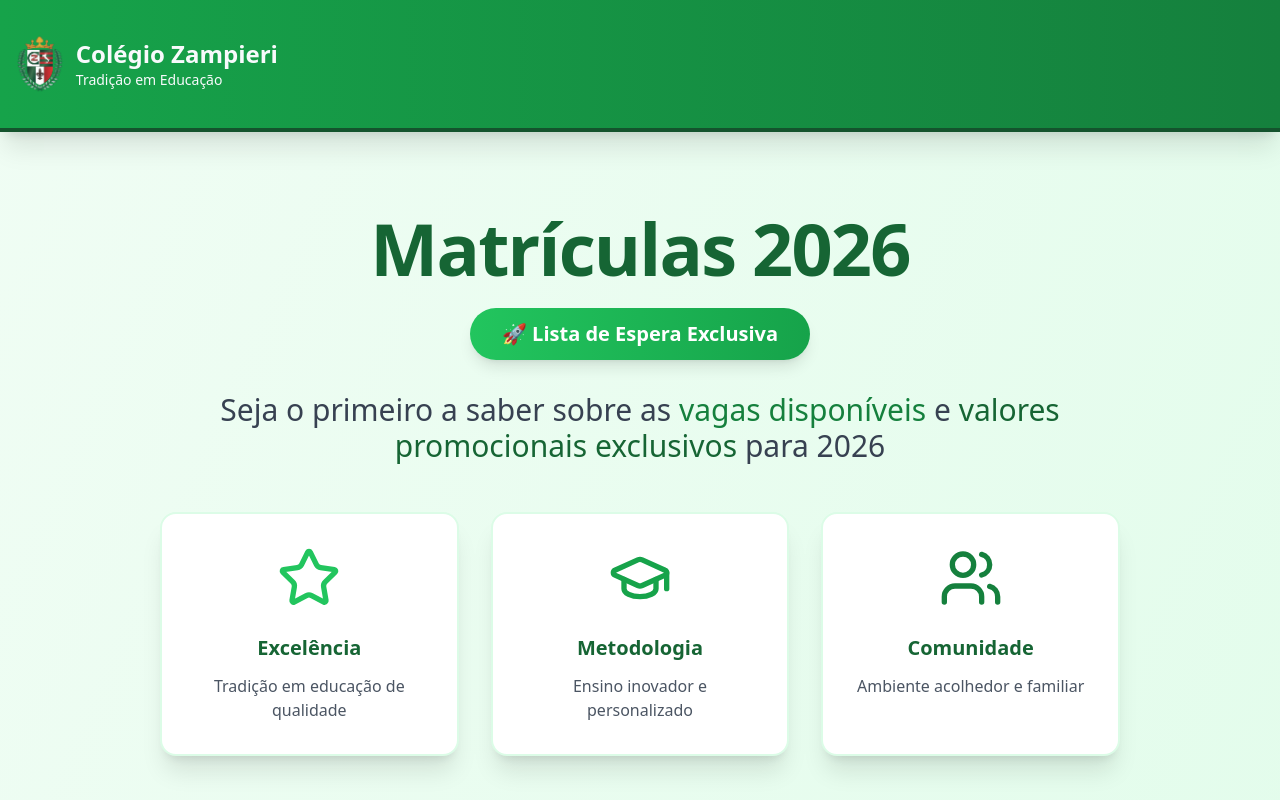
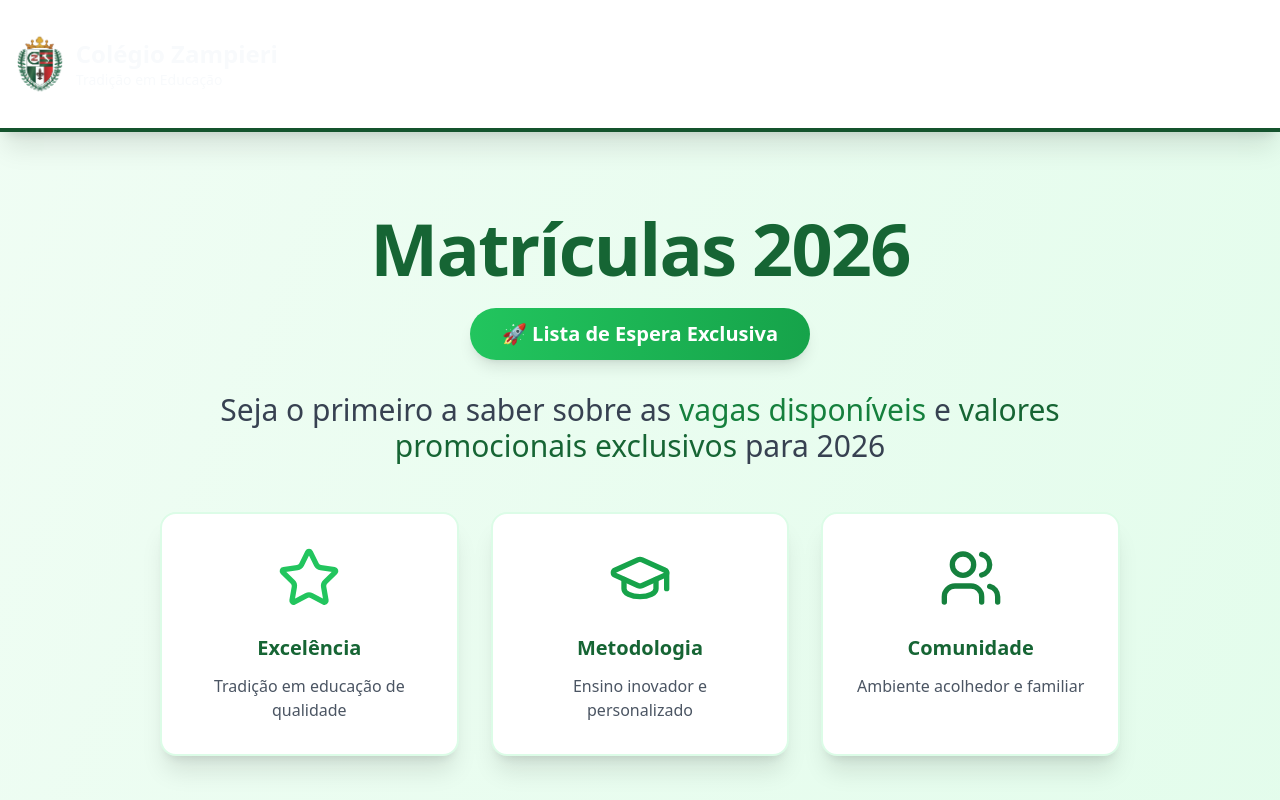
Before and after one commit to alezlopez/zampieri-futuro-inscricao-landing, a React (Vite) app: page / in a window 1280 px wide. Shown: the top 800 px of the page. Built offline with nearby package versions, Linux system fonts and the light colour scheme.

Commit message:
Refactor header and footer colors
Change header background to white with dark text.
Keep footer gradient with white text.

```diff
--- a/src/pages/Index.tsx
+++ b/src/pages/Index.tsx
@@ -1,12 +1,13 @@
+
 import ZampieriLogo from "@/components/ZampieriLogo";
 import RegistrationForm from "@/components/RegistrationForm";
 import { GraduationCap, Star, Users, Instagram } from "lucide-react";
 const Index = () => {
   return <div className="min-h-screen bg-gradient-to-br from-green-50 via-emerald-25 to-green-100">
       {/* Header */}
-      <header className="bg-gradient-to-r from-green-600 to-green-700 shadow-xl border-b-4 border-green-900">
+      <header className="bg-white shadow-xl border-b-4 border-green-900">
         <div className="container mx-auto px-4 py-8">
-          <ZampieriLogo className="justify-center md:justify-start text-white" />
+          <ZampieriLogo className="justify-center md:justify-start text-gray-900" />
         </div>
       </header>
 
```
